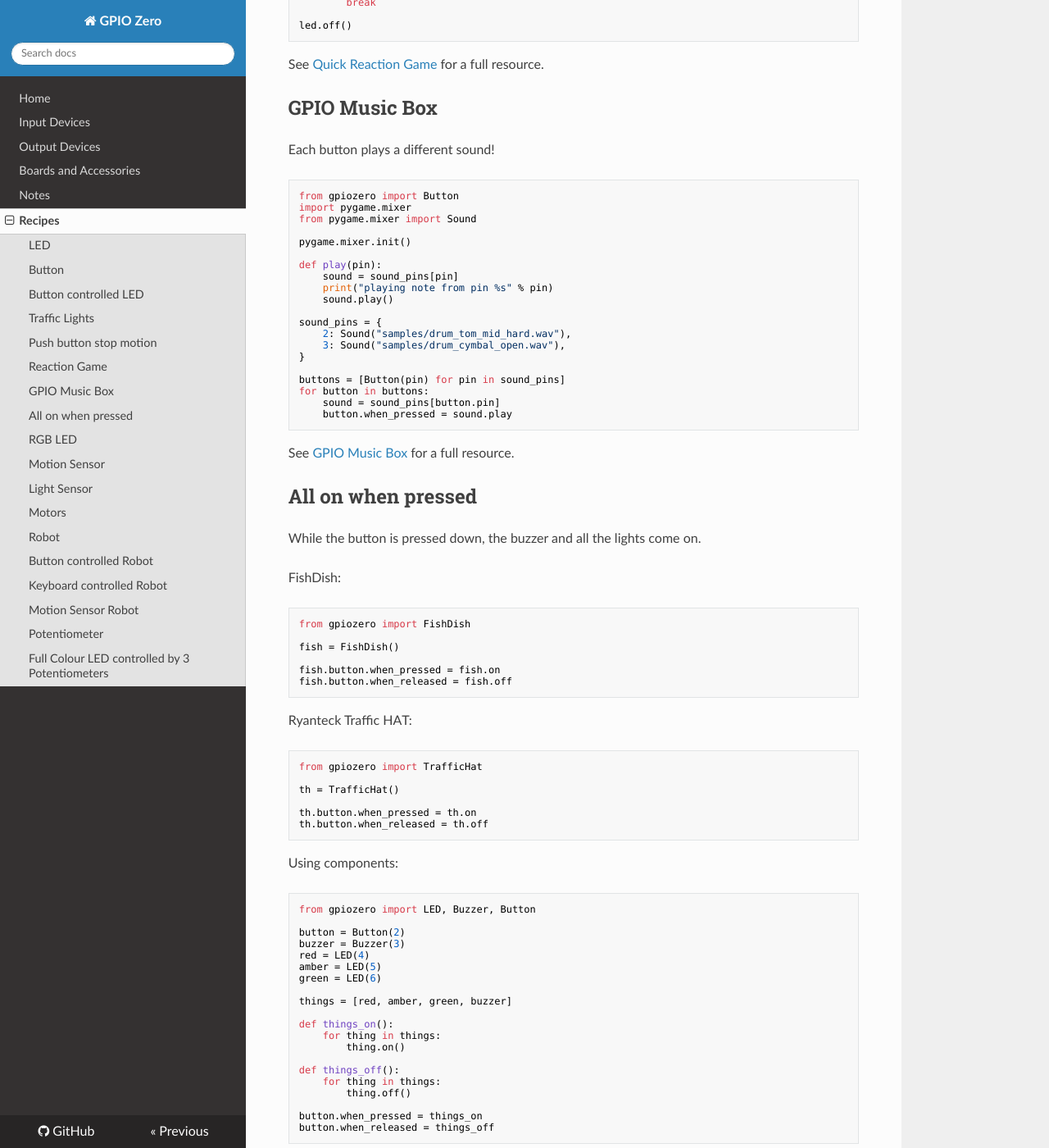
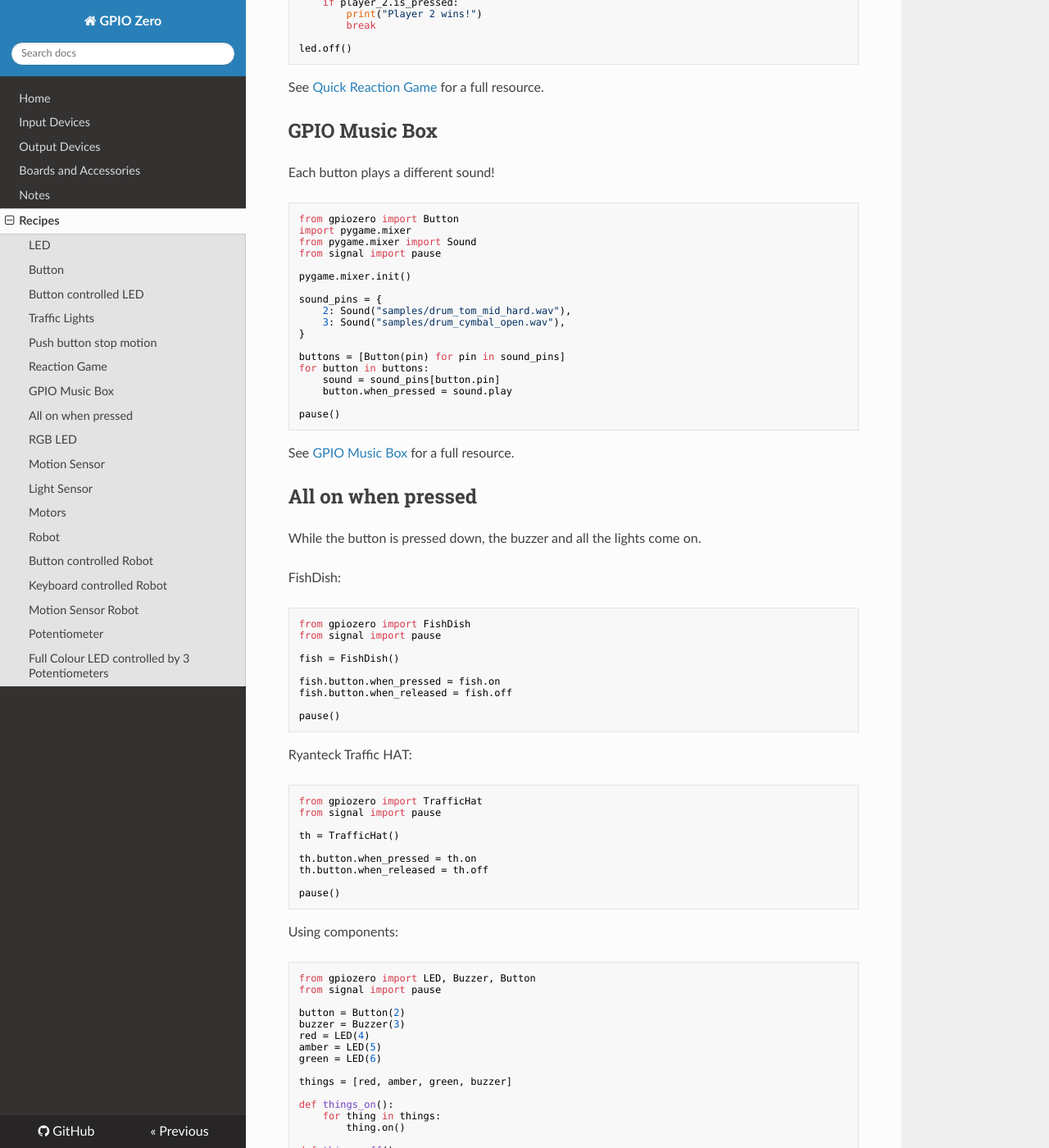
Before and after one commit to gpiozero/gpiozero, an MkDocs documentation site: the page built from docs/recipes.md, in a window 1280 px wide and 1400 px high, scrolled down 3318 px. Shown: the whole window at 82% size. Built offline with MkDocs 1.6.1, drawn with Linux system fonts in a browser that asks for light colours; nearby versions of some CDN libraries; old or Windows-style settings are respelled for this version of MkDocs; some of the changed text lies outside the part shown.

Commit message:
Update recipes
Remove superfluous function from Music Box example, and add pause() to all the recipes that need it

````diff
--- a/docs/recipes.md
+++ b/docs/recipes.md
@@ -30,6 +30,7 @@ from signal import pause
 red = LED(2)
 
 red.blink()
+
 pause()
 ```
 
@@ -72,6 +73,7 @@ def say_hello():
 button = Button(4)
 
 button.when_pressed = say_hello
+
 pause()
 ```
 
@@ -215,13 +217,9 @@ Each button plays a different sound!
 from gpiozero import Button
 import pygame.mixer
 from pygame.mixer import Sound
+from signal import pause
 
 pygame.mixer.init()
-
-def play(pin):
-    sound = sound_pins[pin]
-    print("playing note from pin %s" % pin)
-    sound.play()
 
 sound_pins = {
     2: Sound("samples/drum_tom_mid_hard.wav"),
@@ -232,6 +230,8 @@ buttons = [Button(pin) for pin in sound_pins]
 for button in buttons:
     sound = sound_pins[button.pin]
     button.when_pressed = sound.play
+
+pause()
 ```
 
 See [GPIO Music Box](https://www.raspberrypi.org/learning/gpio-music-box/)
@@ -245,28 +245,35 @@ FishDish:
 
 ```python
 from gpiozero import FishDish
+from signal import pause
 
 fish = FishDish()
 
 fish.button.when_pressed = fish.on
 fish.button.when_released = fish.off
+
+pause()
 ```
 
 Ryanteck Traffic HAT:
 
 ```python
 from gpiozero import TrafficHat
+from signal import pause
 
 th = TrafficHat()
 
 th.button.when_pressed = th.on
 th.button.when_released = th.off
+
+pause()
 ```
 
 Using components:
 
 ```python
 from gpiozero import LED, Buzzer, Button
+from signal import pause
 
 button = Button(2)
 buzzer = Buzzer(3)
@@ -286,6 +293,8 @@ def things_off():
 
 button.when_pressed = things_on
 button.when_released = things_off
+
+pause()
 ```
 
 ## RGB LED
@@ -322,12 +331,15 @@ Light an LED when motion is detected:
 
 ```python
 from gpiozero import MotionSensor, LED
+from signal import pause
 
 pir = MotionSensor(5)
 led = LED(16)
 
 pir.when_motion = led.on
 pir.when_no_motion = led.off
+
+pause()
 ```
 
 ## Light Sensor
@@ -350,12 +362,15 @@ Run a function when the light changes:
 
 ```python
 from gpiozero import LightSensor, LED
+from signal import pause
 
 sensor = LightSensor(18)
 led = LED(16)
 
 sensor.when_dark = led.on
 sensor.when_light = led.off
+
+pause()
 ```
 
 ## Motors
@@ -456,12 +471,15 @@ Make a robot drive forward when it detects motion:
 
 ```python
 from gpiozero import Robot, MotionSensor
+from signal import pause
 
 robot = Robot(left=(4, 14), right=(17, 18))
 pir = MotionSensor(5)
 
 pir.when_motion = robot.forward
 pir.when_no_motion = robot.stop
+
+pause()
 ```
 
 ## Potentiometer
@@ -510,4 +528,6 @@ blue_pot = MCP3008(channel=2)
 led.red.source = red_pot.values
 led.green.source = green_pot.values
 led.blue.source = blue_pot.values
+
+pause()
 ```
````
